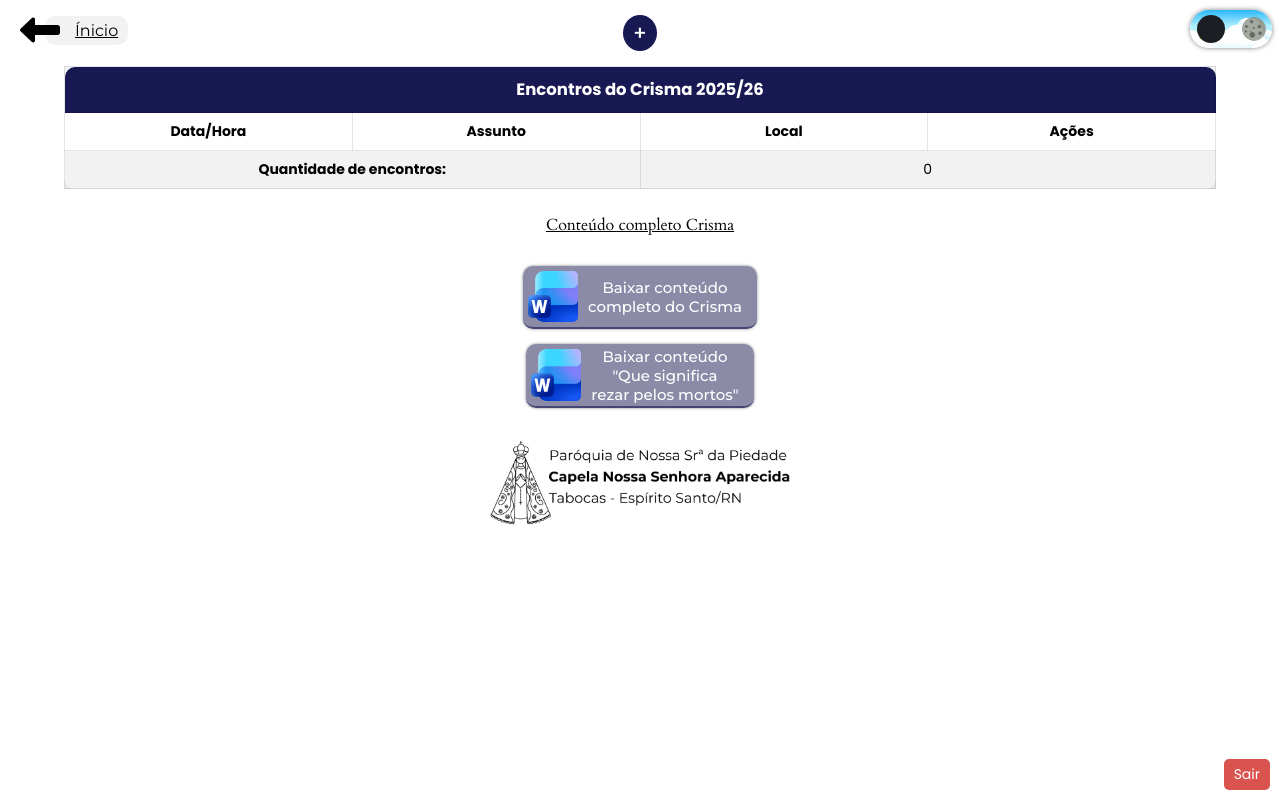
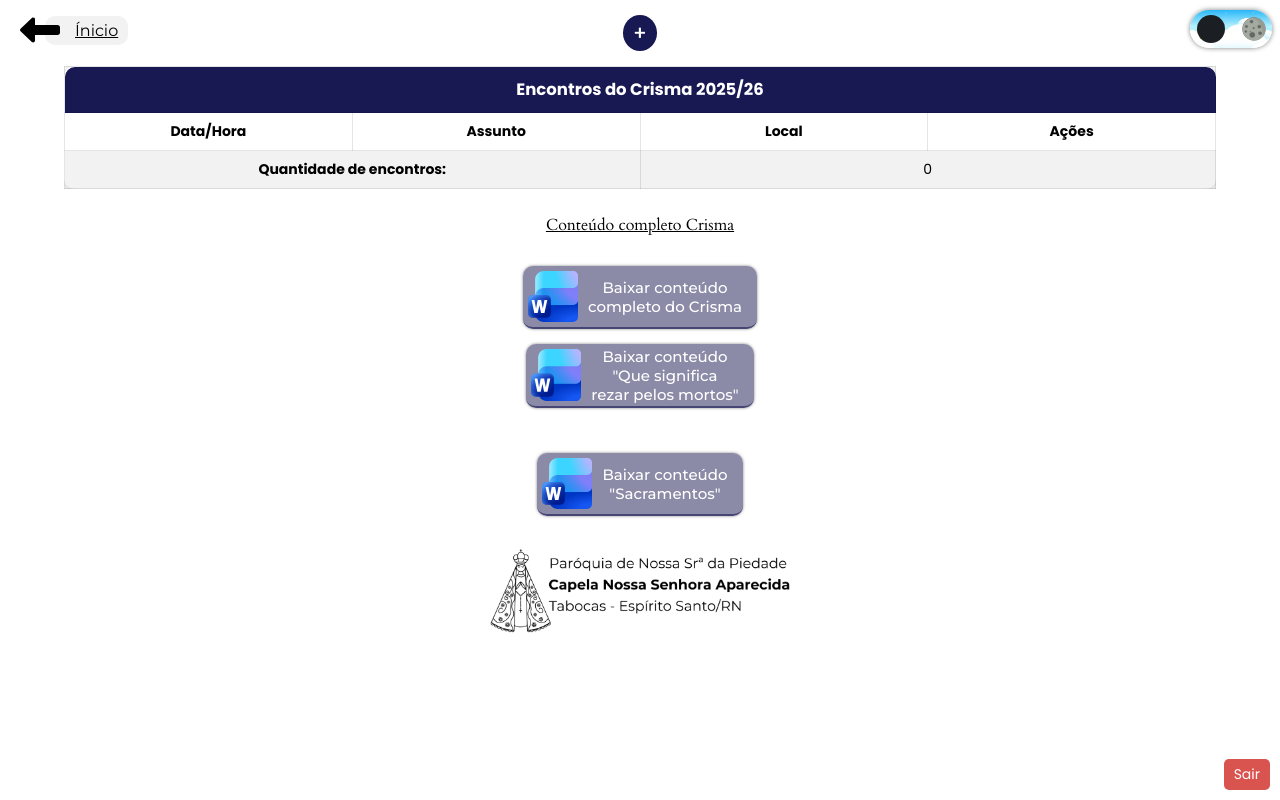
Before and after one commit to aniversariogo/crisma, a website: page assets/pages/encontros.html in a window 1280 px wide. Drawn offline with Linux system fonts and the light colour scheme; no server answers; sample sign-in values are in the browser's storage; a web font is replaced by a local one.

Commit message:
Atualizar o encontros.html

```diff
--- a/assets/pages/encontros.html
+++ b/assets/pages/encontros.html
@@ -118,6 +118,12 @@
     Baixar conteúdo <br> "Que significa <br> rezar pelos mortos"
   </a>
 
+  <a class="btn-word-download" href="/assets/documents/sacramentos-crisma.docx"
+    style="margin: 15px 0px 30px 0px;">
+    <img src="/assets/images/icons/word-icon.svg" alt="word-icon.svg" class="word-icon">
+    Baixar conteúdo <br> "Sacramentos"
+  </a>
+
   <div class="rotation-box" id="rotation">
     <div class="rotation"></div>
   </div>
```
